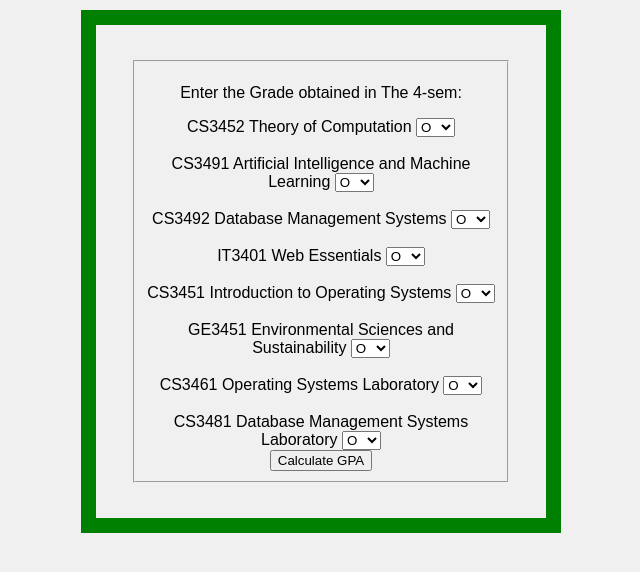
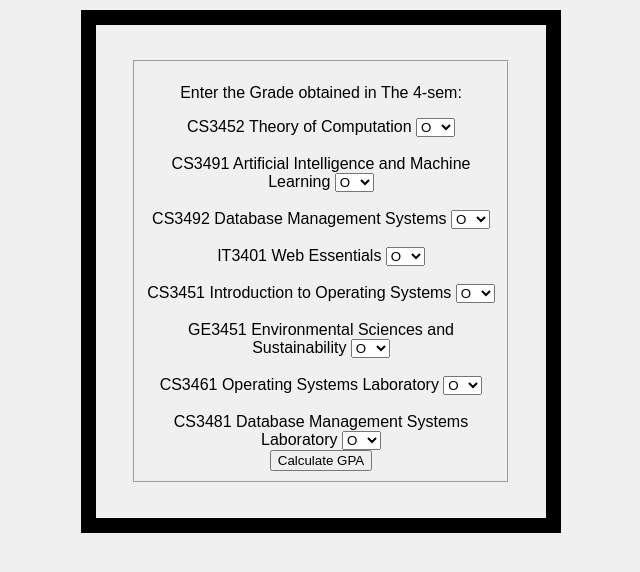
Before and after one commit to Kumaresan-2003/4SEM-GPA-CAL, a plain HTML site: page index.html in a window 1280 px wide. Shown: the whole page, without its empty margins (319-959 px from the left). Drawn offline with Linux system fonts and the light colour scheme.

Commit message:
Update index.html

```diff
--- a/index.html
+++ b/index.html
@@ -121,7 +121,7 @@ GE3451 Environmental Sciences and Sustainability</label>
     background-color: #f0f0f0;
     font-family: Arial, sans-serif;
   width: 0 0 0 300px;
-  border: 15px solid green;
+  border: 15px solid blacK;
   padding-top : 0px;
   padding:35px;
   margin: 400px;
```
